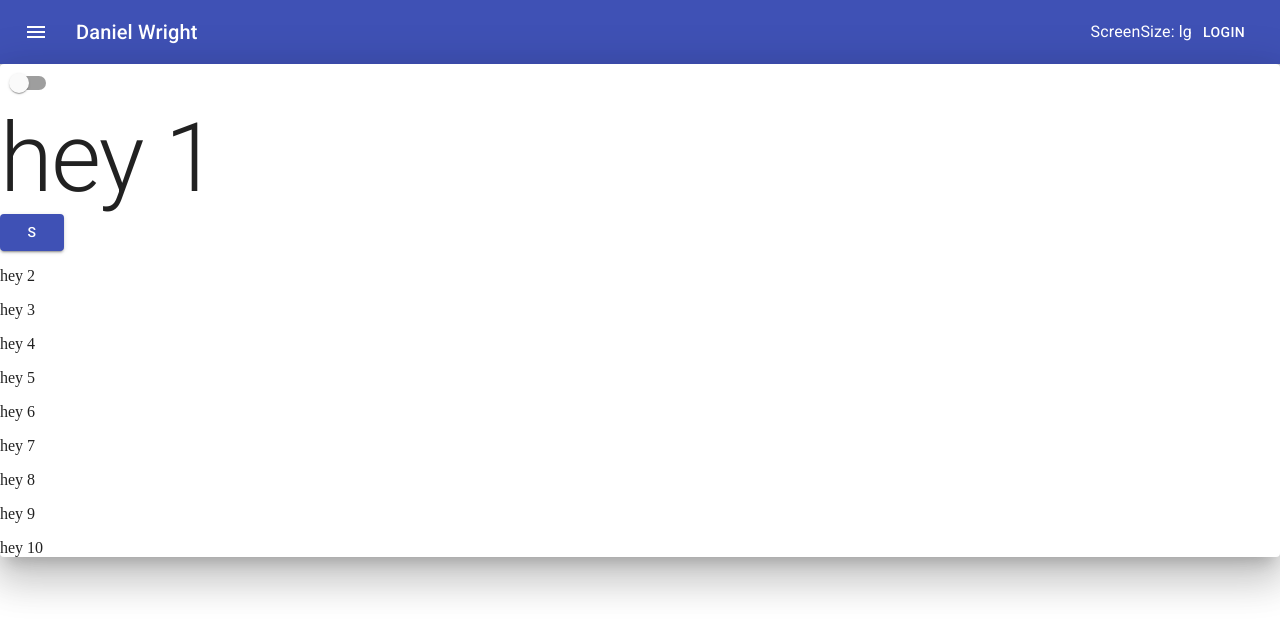
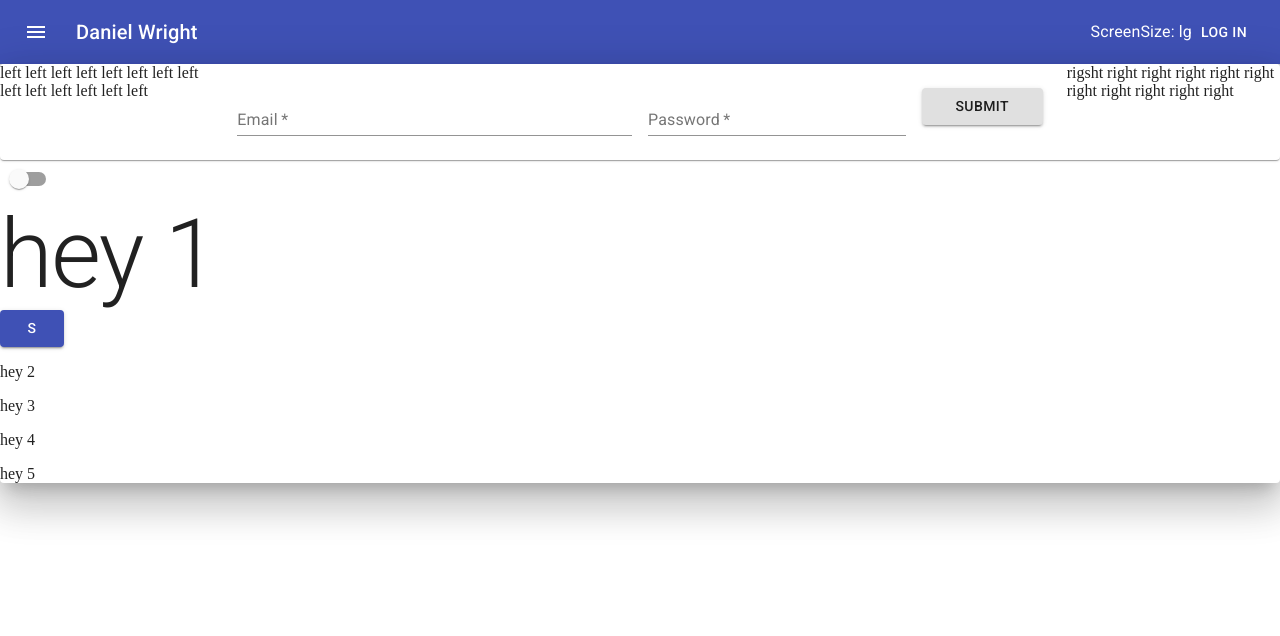
Before and after one commit to 13wrightd/resume, a React (Create React App) app: page / in a window 1280 px wide. Shown: the top 636 px of the page. Built offline with nearby package versions, Linux system fonts and the light colour scheme.

Commit message:
login component view works well

```diff
--- a/src/App.js
+++ b/src/App.js
@@ -1,16 +1,17 @@
 import { getDefaultNormalizer } from "@testing-library/react"
 import React, { useState } from "react"
 import Header from "./components/Header.js"
-import { Button, Switch, Paper, Typography } from "@material-ui/core/"
+import { Box, Button, Switch, Paper, Typography } from "@material-ui/core/"
 import NavBar from "./components/NavBar.js"
 import Login from "./components/Login.js"
+import FormComponent from "./components/FormComponent.js"
 import { ThemeProvider, useTheme, createMuiTheme } from '@material-ui/core/styles';
 import { light } from "@material-ui/core/styles/createPalette"
 
 
 function App(){
   const [darkMode, setDarkMode] = useState(false)
-  const [showLoginPage, setShowLoginPage] = useState(false)
+  const [showLoginPage, setShowLoginPage] = useState(true)
   const theme = createMuiTheme({
     palette: {
       type: darkMode ? "dark" : "light",
@@ -21,20 +22,18 @@ function App(){
       <ThemeProvider theme={theme}>
       <NavBar showLoginPage={showLoginPage} setShowLoginPage={setShowLoginPage}/>
       <Paper elevation={24} >
+      {showLoginPage ? <Paper><Login /></Paper>: null}
       <Switch checked={darkMode} onChange={()=> setDarkMode(!darkMode)} />
       <Typography variant="h1">hey 1</Typography>
-      <Button  color="primary" variant="contained"> s</Button>
+      <Button  onClick={()=>setShowLoginPage(!showLoginPage)} color="primary" variant="contained"> s</Button>
       <p>hey 2</p>
       <p>hey 3</p>
       <p>hey 4</p>
       <p>hey 5</p>
-      <p>hey 6</p>
-      <p>hey 7</p>
-      <p>hey 8</p>
-      <p>hey 9</p>
-      <p>hey 10</p>
+
+
       </Paper>
-      {showLoginPage ? <Login />: null}
+
 
 
       </ThemeProvider>
--- /dev/null
+++ b/src/components/FormComponent.js
@@ -0,0 +1,65 @@
+import React from 'react';
+import Button from '@material-ui/core/Button';
+import TextField from '@material-ui/core/TextField';
+import Dialog from '@material-ui/core/Dialog';
+import DialogActions from '@material-ui/core/DialogActions';
+import DialogContent from '@material-ui/core/DialogContent';
+import DialogContentText from '@material-ui/core/DialogContentText';
+import DialogTitle from '@material-ui/core/DialogTitle';
+
+export default function FormComponent() {
+  const [open, setOpen] = React.useState(false);
+
+  const handleClickOpen = () => {
+    setOpen(true);
+  };
+
+  const handleClose = () => {
+    setOpen(false);
+  };
+
+  return (
+    <div>
+      <Button color="inherit" onClick={handleClickOpen}>
+        Log In
+      </Button>
+      <Dialog open={open} onClose={handleClose} aria-labelledby="form-dialog-title">
+        <DialogTitle id="form-dialog-title">Log In</DialogTitle>
+        <DialogContent>
+          <DialogContentText>
+            Enter your email and password.
+          </DialogContentText>
+          <TextField
+            autoFocus
+            margin="dense"
+            id="email address"
+            label="Email Address"
+            type="email"
+            fullWidth
+          />
+          <TextField
+
+            margin="dense"
+            id="password"
+            label="Password"
+            type="password"
+            fullWidth
+          />
+        </DialogContent>
+        <DialogActions>
+        <div style={{flex: '1 0 0'}} >
+            <Button  onClick={handleClose} color="primary">
+                Cancel
+            </Button>
+            </div>
+            <Button onClick={handleClose} color="primary">
+                Sign up
+            </Button>
+            <Button variant="contained" onClick={handleClose} color="primary">
+                Log in
+            </Button>
+        </DialogActions>
+      </Dialog>
+    </div>
+  );
+}
--- a/src/components/Login.js
+++ b/src/components/Login.js
@@ -1,16 +1,33 @@
 import React from "react"
-import { Grid, Hidden, Typography, Box} from "@material-ui/core"
+import { Paper, Button, Grid, Hidden, TextField, Typography, Box} from "@material-ui/core"
 
 function Login(){
     return (
-        <Grid container>
+        <Grid container >
             <Hidden xsDown>
                 <Grid item sm={1} md={2} >
                     left left left left left left left left left left left left left left
                 </Grid>
             </Hidden>
-            <Grid item xs={12} sm={10} md={8}> <Typography color="secondary" >center center center center center center center center center center center center center center center center center center center center center centercenter center center center center center center center center center center</Typography></Grid>
-            <Hidden xsDown><Grid  item sm={1} md={2}>right right right right right right right right right right right </Grid></Hidden>
+            <Grid item xs={12} sm={10} md={8} >
+                <Box p={3}>
+                <form noValidate autoComplete="off">
+                    <Grid direction="row" spacing={2} container>
+                        <Grid xs={6} item>
+                            <TextField fullWidth id="standard-basic" label="Email" required/>
+                        </Grid>
+                        <Grid xs={4} item>
+                            <TextField type="password" fullWidth id="standard-basic" label="Password" required/>
+                        </Grid>
+                        <Grid xs={2} item>
+                            <Button fullWidth variant="contained"> Submit </Button>
+                        </Grid>
+                    </Grid>
+                </form>
+                </Box>
+            </Grid>
+
+            <Hidden xsDown><Grid  item sm={1} md={2}>rigsht right right right right right right right right right right </Grid></Hidden>
         </Grid>
     )
 }
--- a/src/components/NavBar.js
+++ b/src/components/NavBar.js
@@ -9,6 +9,7 @@ import MenuIcon from '@material-ui/icons/Menu';
 import Menu from '@material-ui/core/Menu';
 import MenuItem from '@material-ui/core/MenuItem';
 import ScreenSize from "./ScreenSize.js"
+import FormComponent from "./FormComponent.js"
 
 const useStyles = makeStyles((theme) => ({
     root: {
@@ -58,7 +59,8 @@ function NavBar(props) {
               Daniel Wright
             </Typography>
             <Typography allign="right"> <ScreenSize/></Typography>
-            <Button onClick={()=>props.setShowLoginPage(!props.showLoginPage)} color="inherit">Login</Button>
+            {/* <Button onClick={()=>props.setShowLoginPage(!props.showLoginPage)} color="inherit">Login</Button> */}
+            <FormComponent/>
           </Toolbar>
         </AppBar>
       </div>
```
